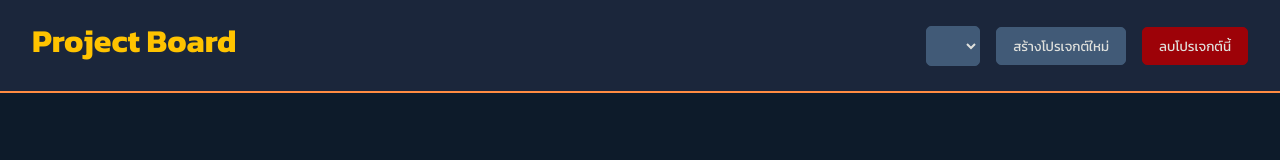
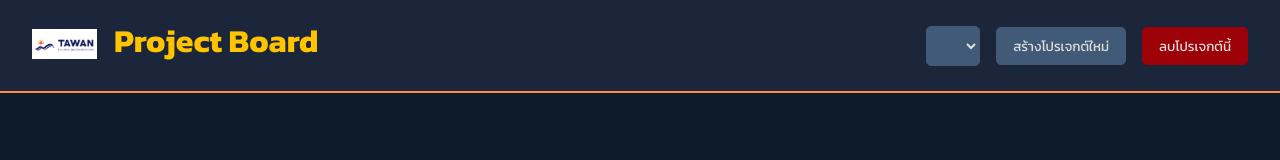
Before and after one commit to tawanCTH/workflowtawan, a plain HTML site: page index.html in a window 1280 px wide. Drawn offline with Linux system fonts and the light colour scheme; no server answers.

Commit message:
Update index.html

```diff
--- a/index.html
+++ b/index.html
@@ -4,6 +4,7 @@
     <meta charset="UTF-8">
     <meta name="viewport" content="width=device-width, initial-scale=1.0">
     <title>My Project Board</title>
+    <link rel="icon" href="https://raw.githubusercontent.com/tawanCTH/workflowtawan/refs/heads/main/02%402x.png" type="image/png">
     <link rel="stylesheet" href="style.css">
     <link href="https://fonts.googleapis.com/css2?family=Kanit:wght@300;400;500;700&display=swap" rel="stylesheet">
 </head>
@@ -16,7 +17,10 @@
     </div>
 
     <header>
-        <h1>Project Board</h1>
+        <h1>
+            <img src="https://raw.githubusercontent.com/tawanCTH/workflowtawan/refs/heads/main/02%402x.png" alt="Logo" style="height: 30px; vertical-align: middle; margin-right: 10px;">
+            Project Board
+        </h1>
         <div class="project-controls">
             <select id="project-select"></select>
             <button id="add-project-btn">สร้างโปรเจกต์ใหม่</button>
```
